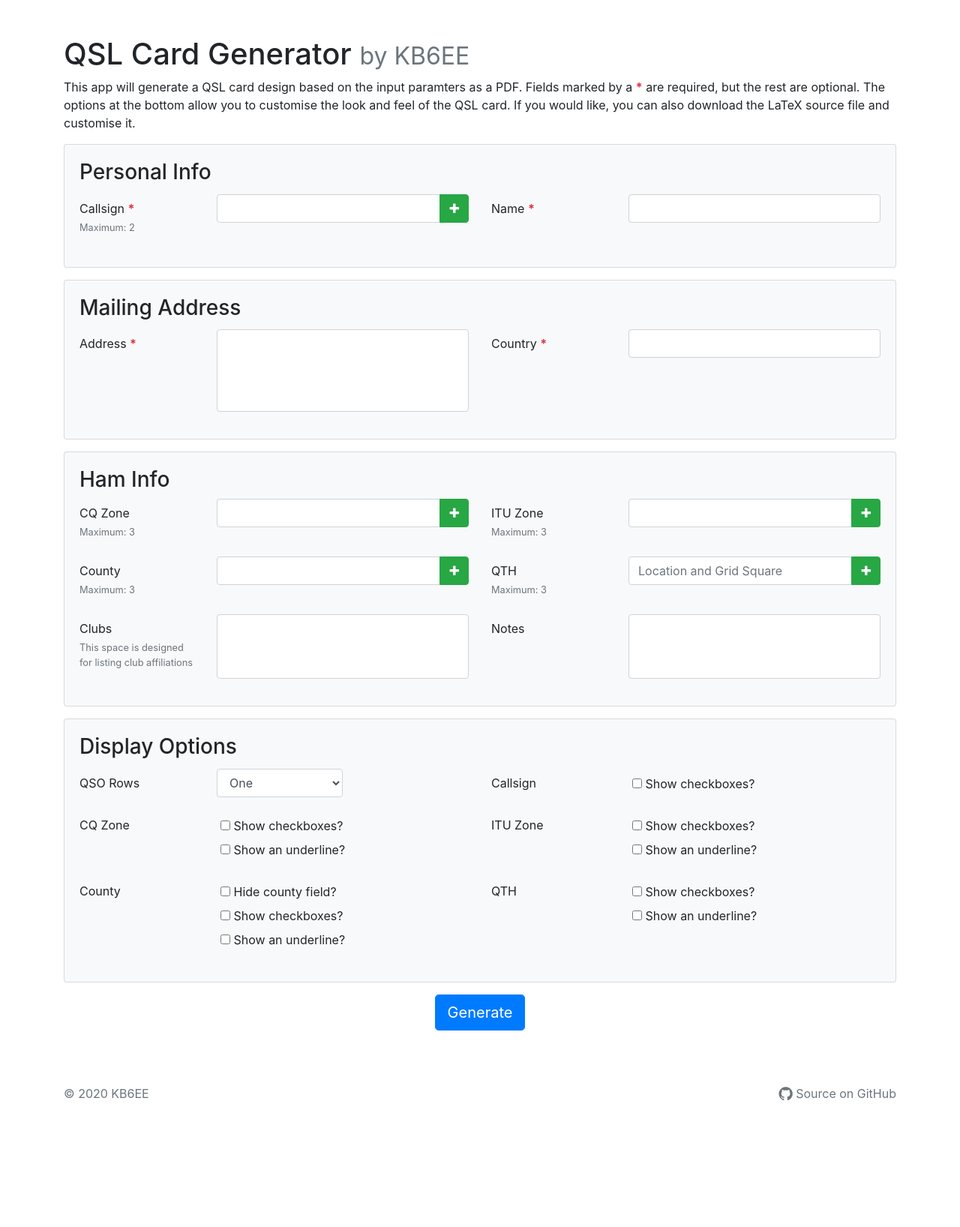
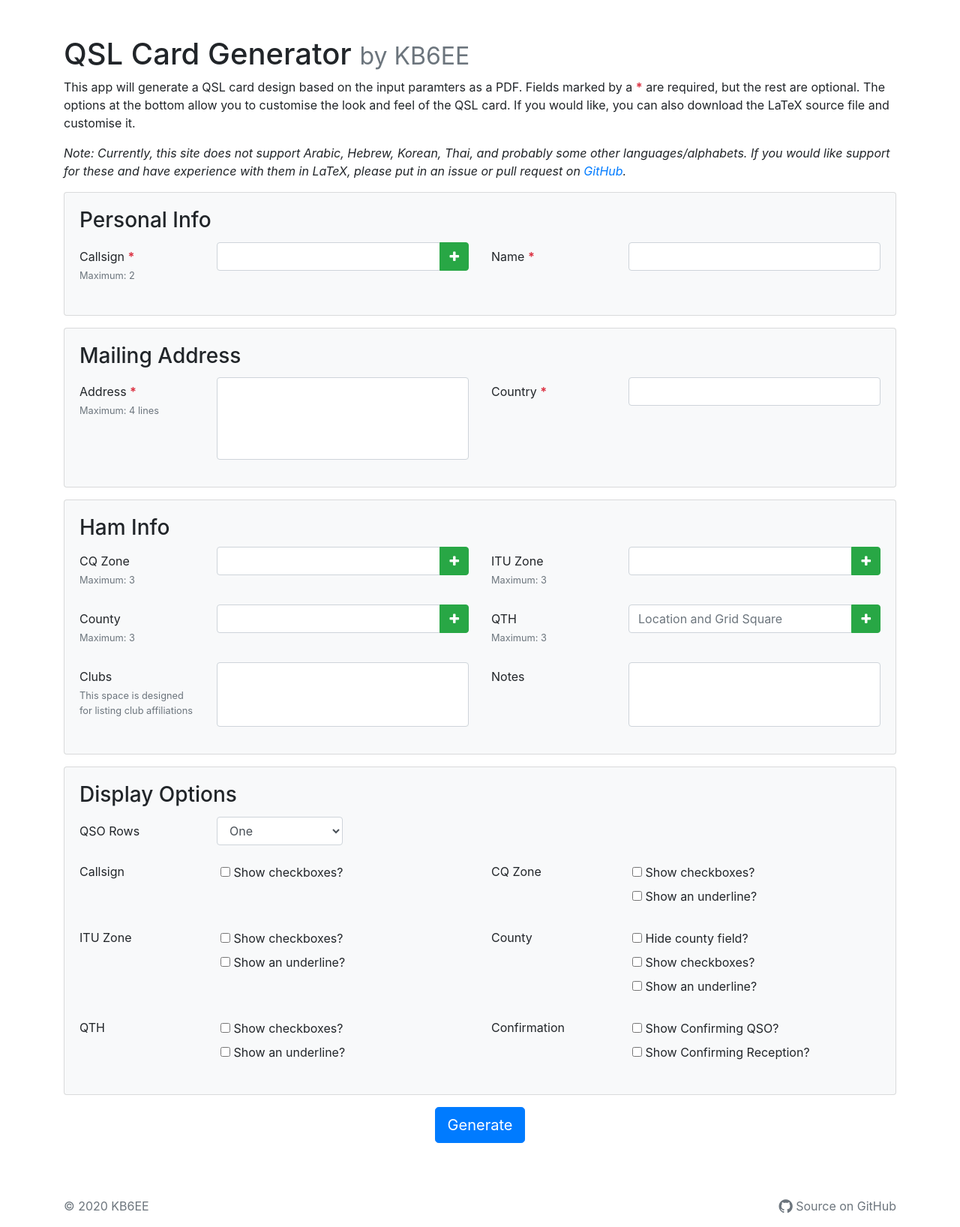
Before and after one commit to classabbyamp/qsl-generator, a Flask app: page / in a window 1280 px wide. Shown: the whole page at 75% size. Before the commit the page ends 1467 px from the top, so only its background shows below. Run offline with Flask 2, Linux system fonts and the light colour scheme; some libraries are stand-ins or nearby versions.

Commit message:
big updates: xelatex, fira sans, lang support
Fixes #2
Fixes #4

```diff
--- a/app.py
+++ b/app.py
@@ -39,7 +39,7 @@ latex_jinja_env = jinja2.Environment(block_start_string='\BLOCK{',
                                      loader=jinja2.FileSystemLoader(os.path.abspath('.')))
 
 
-LATEX_URL = 'http://rtex.probablyaweb.site/api/v2'
+LATEX_URL = 'https://rtex.kb6.ee/api/v2'
 
 
 @app.route('/')
@@ -76,6 +76,8 @@ def gen_card():
         "county_rule": True if "countyrule" in form else False,
         "qth_cbox": True if "qthcbox" in form else False,
         "qth_rule": True if "qthrule" in form else False,
+        "cfm_qso": True if "cfmqso" in form else False,
+        "cfm_rec": True if "cfmrec" in form else False,
     }
 
     for field, val in latex_vars.items():
@@ -95,7 +97,7 @@ def gen_card():
         return jsonify({"success": False, "error": str(err)})
 
     # write latex and outputs to files with a hash of the form data as a filename
-    latex_fn = str(hash(form))
+    latex_fn = hex(abs(hash(form)))[2:]
     if not os.path.isfile("files/" + latex_fn + ".tex"):
         try:
             with open("files/" + latex_fn + ".tex", "w") as latex_file:
--- a/templates/index.html
+++ b/templates/index.html
@@ -19,6 +19,10 @@
             <p>
             This app will generate a QSL card design based on the input paramters as a PDF. Fields marked by a <b class="text-danger">*</b> are required, but the rest are optional. The options at the
             bottom allow you to customise the look and feel of the QSL card. If you would like, you can also download the LaTeX source file and customise it.
+            </p>
+            <p>
+                <i>Note: Currently, this site does not support Arabic, Hebrew, Korean, Thai, and probably some other languages/alphabets. If you would like support for these and have experience with
+                    them in LaTeX, please put in an issue or pull request on <a href="https://github.com/classabbyamp/qsl-generator">GitHub</a>.</i>
             </p>
             <noscript>
                 <div class="alert alert-danger" role="alert">
@@ -51,7 +55,10 @@
                 <div class="form-group card card-body bg-light">
                     <h3 class="card-title">Mailing Address</h3>
                         <div class="form-group row">
-                            <label for="address" class="col-lg-2 col-form-label">Address <b class="text-danger">*</b></label>
+                            <label for="address" class="col-lg-2 col-form-label">
+                                Address <b class="text-danger">*</b>
+                                <small class="form-text text-muted">Maximum: 4 lines</small>
+                            </label>
                             <div class="input-group col-lg-4">
                                 <textarea data-limit-rows="true" class="form-control" id="address" name="address" rows="4" required></textarea>
                             </div>
@@ -145,6 +152,8 @@
                                 <option value="3">Three</option>
                             </select>
                         </div>
+                    </div>
+                    <div class="form-group row">
                         <label class="col-lg-2 col-form-label">Callsign</label>
                         <div class="input-group col-lg-4">
                             <div class="form-check row pt-2">
@@ -152,8 +161,6 @@
                                 <label for="callcbox">Show checkboxes?</label>
                             </div>
                         </div>
-                    </div>
-                    <div class="form-group row">
                         <label class="col-lg-2 col-form-label">CQ Zone</label>
                         <div class="input-group col-lg-4">
                             <div class="form-check row pt-2">
@@ -164,6 +171,8 @@
                                 <label for="cqrule">Show an underline?</label>
                             </div>
                         </div>
+                    </div>
+                    <div class="form-group row">
                         <label class="col-lg-2 col-form-label">ITU Zone</label>
                         <div class="input-group col-lg-4">
                             <div class="form-check row pt-2">
@@ -174,8 +183,6 @@
                                 <label for="iturule">Show an underline?</label>
                             </div>
                         </div>
-                    </div>
-                    <div class="form-group row">
                         <label class="col-lg-2 col-form-label">County</label>
                         <div class="input-group col-lg-4">
                             <div class="form-check row pt-2">
@@ -189,6 +196,8 @@
                                 <label for="countyrule">Show an underline?</label>
                             </div>
                         </div>
+                    </div>
+                    <div class="form-group row">
                         <label class="col-lg-2 col-form-label">QTH</label>
                         <div class="col-lg-4">
                             <div class="form-check row pt-2">
@@ -197,6 +206,16 @@
                                 <br>
                                 <input type="checkbox" id="qthrule" name="qthrule">
                                 <label for="qthrule">Show an underline?</label>
+                            </div>
+                        </div>
+                        <label class="col-lg-2 col-form-label">Confirmation</label>
+                        <div class="col-lg-4">
+                            <div class="form-check row pt-2">
+                                <input type="checkbox" id="cfmqso" name="cfmqso">
+                                <label for="cfmqso">Show Confirming QSO?</label>
+                                <br>
+                                <input type="checkbox" id="cfmrec" name="cfmrec">
+                                <label for="cfmrec">Show Confirming Reception?</label>
                             </div>
                         </div>
                     </div>
```
Also changed, not shown: templates/generate.html (deleted, +0 -28 lines), 3 other files.
